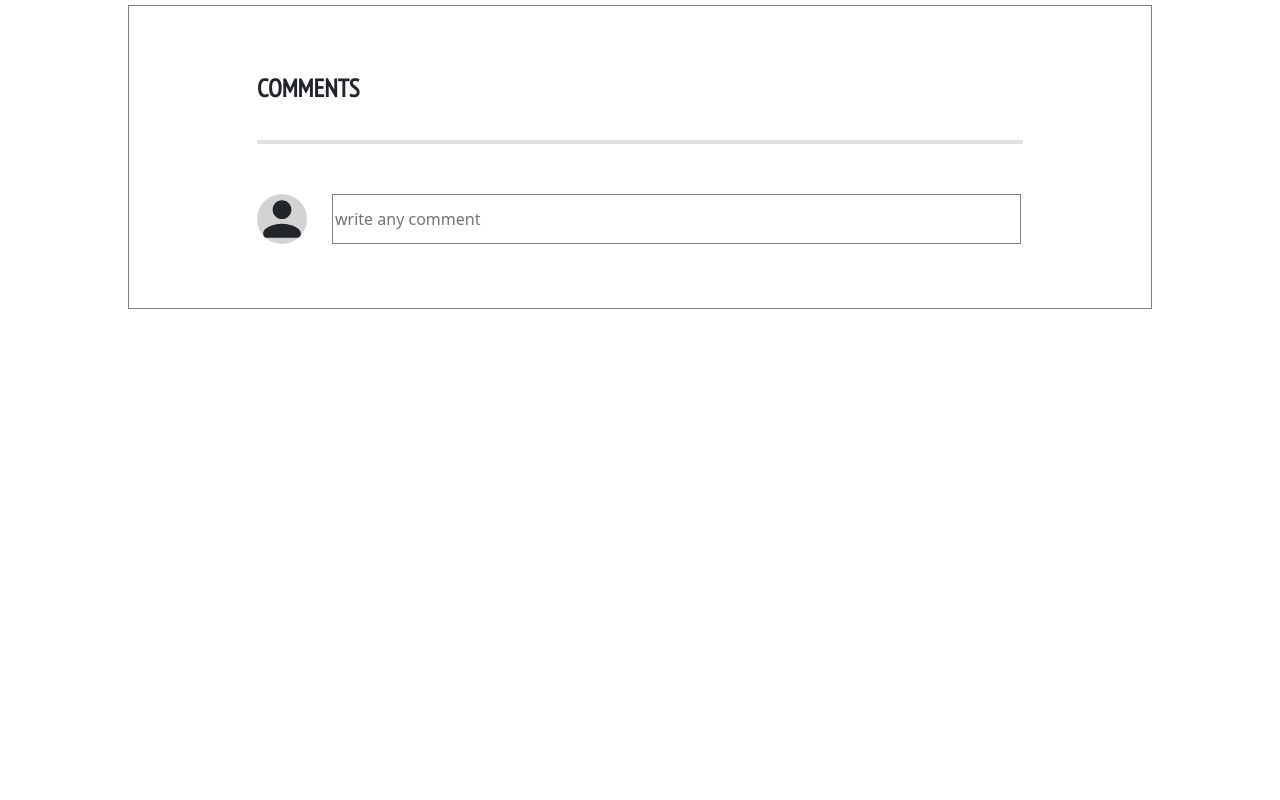
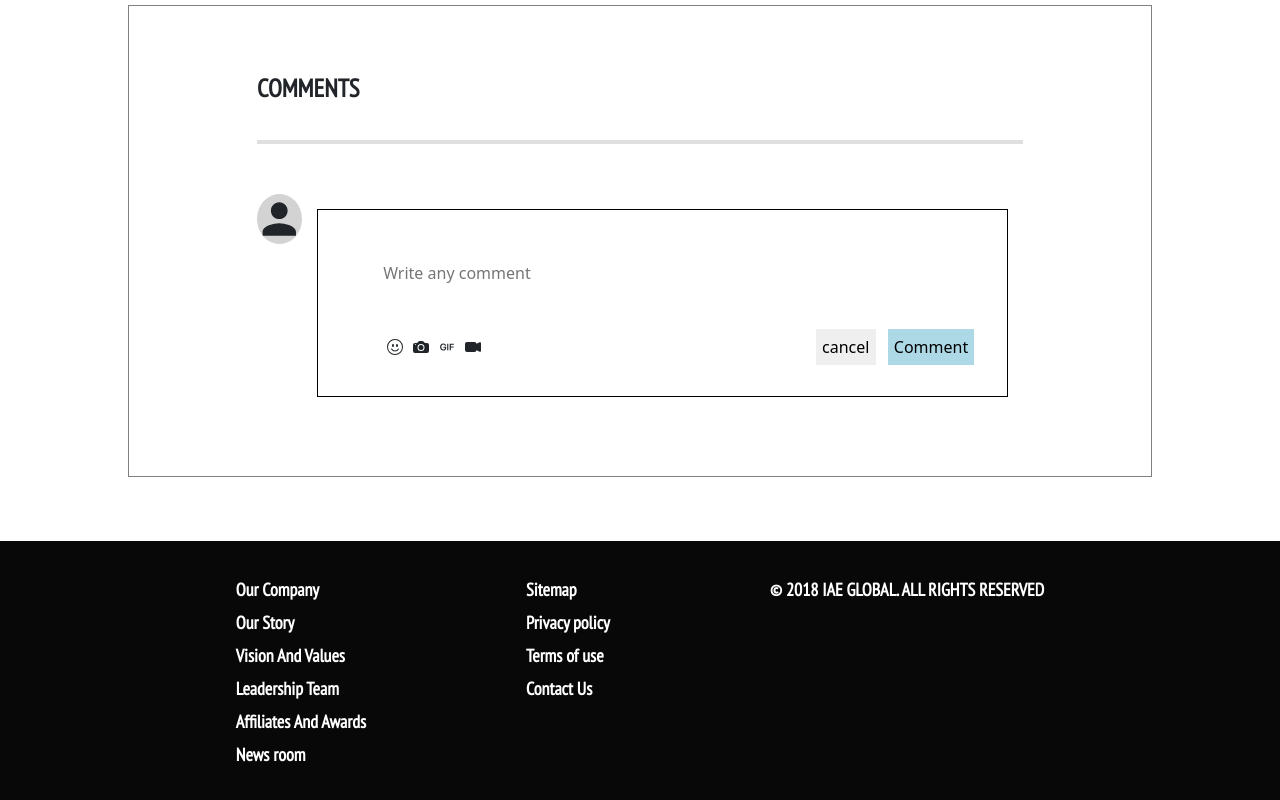
Before and after one commit to 9944098125/alethia_education_frontend, a React (Create React App) app: page /news-room/facts in a window 1280 px wide. Shown: the part 8191-8991 px from the top of the page. Before the commit the page ends 8564 px from the top, so only its background shows below. Built offline with nearby package versions, Linux system fonts and the light colour scheme.

Commit message:
resolved some errors

```diff
--- a/src/App.css
+++ b/src/App.css
@@ -48,3 +48,7 @@
   top: 0;
   left: 0;
 }
+#id:focus,
+#id:active {
+  border: none !important;
+}
--- a/src/Components/NewsRoom/Australia.js
+++ b/src/Components/NewsRoom/Australia.js
@@ -28,15 +28,20 @@ import {
 import Footer from "../Footer/Footer";
 import { HashLink } from "react-router-hash-link";
 import ReactPlayer from "react-player";
+import Comment from "./Comment";
 
 function Australia() {
   useEffect(() => {
     document.title = "Alethia Education - University Of Newcastle";
   }, []);
-  const [comment, setComment] = useState("");
-  const changeComment = (event) => {
-    setComment(event.target.value);
-  };
+  // const [comment, setComment] = useState("");
+  // const [viewFullInput, setViewFullInput] = useState(false);
+  // const changeComment = (event) => {
+  //   setComment(event.target.value);
+  // };
+  // const onClickInputContainer = () => {
+  //   setViewFullInput(!viewFullInput);
+  // };
   return (
     <Fragment>
       <NewsRoomImageContainer id="news">
@@ -301,7 +306,7 @@ function Australia() {
           </UnorderedList>
           <ReactPlayer
             url="https://youtu.be/pGt_oapFdzg"
-            width={{ xs: "200px", md: "300px", lg: "400px" }}
+            width="400"
             // height={{ xs: "170px", md: "1000px", lg: "800px" }}
           />
           <EachText fontSize="18px">
@@ -440,14 +445,15 @@ function Australia() {
           COMMENTS
         </EachText>
         <HorizontalLine mb="50px" />
-        <InputContainer>
+        {/* <InputContainer onClick={onClickInputContainer}>
           <Avatar />
           <InputField
             placeholder="write any comment"
             onChange={changeComment}
             value={comment}
           />
-        </InputContainer>
+        </InputContainer> */}
+        <Comment />
       </NewsContainer>
       <Footer />
     </Fragment>
--- a/src/Components/NewsRoom/Canada.js
+++ b/src/Components/NewsRoom/Canada.js
@@ -26,15 +26,16 @@ import {
 } from "./styledComponents";
 import { HashLink } from "react-router-hash-link";
 import Footer from "../Footer/Footer";
+import Comment from "./Comment";
 
 function Canada() {
   useEffect(() => {
     document.title = "Alethia Education - Top 10 Universities of Canada";
   }, []);
-  const [comment, setComment] = useState("");
-  const changeComment = (event) => {
-    setComment(event.target.value);
-  };
+  // const [comment, setComment] = useState("");
+  // const changeComment = (event) => {
+  //   setComment(event.target.value);
+  // };
   return (
     <Fragment>
       <NewsRoomImageContainer id="news">
@@ -234,14 +235,15 @@ function Canada() {
           COMMENTS
         </EachText>
         <HorizontalLine mb="50px" />
-        <InputContainer>
+        {/* <InputContainer>
           <Avatar />
           <InputField
             placeholder="write any comment"
             onChange={changeComment}
             value={comment}
           />
-        </InputContainer>
+        </InputContainer> */}
+        <Comment />
       </NewsContainer>
       <Footer />
     </Fragment>
--- /dev/null
+++ b/src/Components/NewsRoom/Comment.js
@@ -0,0 +1,56 @@
+import React, { Fragment, useState } from "react";
+import {
+  Avatar,
+  BorderedInput,
+  CommentButton,
+  IconsAndButtonsContainer,
+  IconsContainer,
+  InputContainer,
+  InputField,
+} from "./styledComponents";
+import {
+  BsEmojiSmile,
+  BsCameraFill,
+  BsFillCameraVideoFill,
+} from "react-icons/bs";
+import { AiOutlineGif } from "react-icons/ai";
+
+function Comment() {
+  const [comment, setComment] = useState("");
+  const onChangeComment = (e) => {
+    setComment(e.target.value);
+  };
+  return (
+    <Fragment>
+      <InputContainer>
+        <Avatar></Avatar>
+        <BorderedInput>
+          <InputField
+            id="comment"
+            value={comment}
+            onChange={onChangeComment}
+            placeholder="Write any comment"
+          />
+          <IconsAndButtonsContainer>
+            <IconsContainer>
+              <BsEmojiSmile style={{ marginRight: "10px" }} />
+              <BsCameraFill style={{ marginRight: "10px" }} />
+              <AiOutlineGif style={{ marginRight: "10px" }} />
+              <BsFillCameraVideoFill style={{ marginRight: "10px" }} />
+            </IconsContainer>
+            <IconsContainer>
+              <CommentButton border="none" bg="none">
+                cancel
+              </CommentButton>
+              <CommentButton border="none" bg="lightblue">
+                Comment
+              </CommentButton>
+            </IconsContainer>
+          </IconsAndButtonsContainer>
+        </BorderedInput>
+      </InputContainer>
+    </Fragment>
+  );
+}
+
+export default Comment;
--- a/src/Components/NewsRoom/Education.js
+++ b/src/Components/NewsRoom/Education.js
@@ -26,16 +26,17 @@ import {
 import Footer from "../Footer/Footer";
 import { HashLink } from "react-router-hash-link";
 import ReactPlayer from "react-player";
+import Comment from "./Comment";
 
 function Education() {
   useEffect(() => {
     document.title =
       "Alethia Education - Education, Career and Migration Fair in Sydney";
   }, []);
-  const [comment, setComment] = useState("");
-  const changeComment = (event) => {
-    setComment(event.target.value);
-  };
+  // const [comment, setComment] = useState("");
+  // const changeComment = (event) => {
+  //   setComment(event.target.value);
+  // };
   return (
     <Fragment>
       <NewsRoomImageContainer id="news">
@@ -134,7 +135,7 @@ function Education() {
         {/* <ReactPlayerContainer> */}
         <ReactPlayer
           url="https://youtu.be/k3koOXV4Ojc"
-          width={{ xs: "200px", md: "300px", lg: "400px" }}
+          width="400"
           // height={{ xs: "170px", md: "300px", lg: "400px" }}
         />
         {/* </ReactPlayerContainer> */}
@@ -184,14 +185,15 @@ function Education() {
           COMMENTS
         </EachText>
         <HorizontalLine mb="50px" />
-        <InputContainer>
+        {/* <InputContainer>
           <Avatar />
           <InputField
             placeholder="write any comment"
             onChange={changeComment}
             value={comment}
           />
-        </InputContainer>
+        </InputContainer> */}
+        <Comment />
       </NewsContainer>
       <Footer />
     </Fragment>
--- a/src/Components/NewsRoom/Facts.js
+++ b/src/Components/NewsRoom/Facts.js
@@ -22,15 +22,17 @@ import {
   TextInsideImage,
 } from "./styledComponents";
 import { HashLink } from "react-router-hash-link";
+import Footer from "../Footer/Footer";
+import Comment from "./Comment";
 
 function Facts() {
   useEffect(() => {
     document.title = "Alethia Education - Facts about Australia";
   }, []);
-  const [comment, setComment] = useState("");
-  const changeComment = (event) => {
-    setComment(event.target.value);
-  };
+  // const [comment, setComment] = useState("");
+  // const changeComment = (event) => {
+  //   setComment(event.target.value);
+  // };
   return (
     <Fragment>
       <NewsRoomImageContainer id="news">
@@ -209,15 +211,17 @@ function Facts() {
           COMMENTS
         </EachText>
         <HorizontalLine mb="50px" />
-        <InputContainer>
+        {/* <InputContainer>
           <Avatar />
           <InputField
             placeholder="write any comment"
             onChange={changeComment}
             value={comment}
           />
-        </InputContainer>
+        </InputContainer> */}
+        <Comment />
       </NewsContainer>
+      <Footer />
     </Fragment>
   );
 }
--- a/src/Components/NewsRoom/styledComponents.js
+++ b/src/Components/NewsRoom/styledComponents.js
@@ -157,6 +157,9 @@ export const EachPost = styled.div`
   align-items: center;
   margin-right: 5%;
   padding: 5%;
+  @media screen and (max-width: 425px) {
+    padding: 15%;
+  }
 `;
 export const PostImage = styled.img`
   margin-top: ${(props) => props.mt};
@@ -171,20 +174,40 @@ export const PostImage = styled.img`
     width: 180px;
     margin-left: 25px;
   }
-  @media screen and (max-width: 425px) {
+  @media screen and (max-width: 425px and min-width:375px) {
     height: 100px;
-    width: 280px;
+    width: 320px;
   }
 `;
 export const InputContainer = styled.div`
   display: flex;
-  align-items: center;
+  align-items: flex-start;
 `;
 export const InputField = styled.input`
-  border: 0.5px solid grey;
+  border: none;
   width: 90%;
   height: 50px;
   margin-left: 25px;
+`;
+export const BorderedInput = styled.div`
+  border: 0.5px solid black;
+  padding: 5%;
+  margin: 2%;
+  width: 100%;
+  padding-bottom: 0px;
+  @media screen and (max-width: 425px) {
+    padding: 10%;
+  }
+`;
+export const IconsAndButtonsContainer = styled.div`
+  padding: 5%;
+  display: flex;
+  justify-content: space-between;
+  @media screen and (max-width: 425px) {
+    display: flex;
+    flex-direction: column;
+    align-items: flex-start;
+  }
 `;
 export const Avatar = styled(IoMdPerson)`
   background-color: lightgrey;
@@ -199,4 +222,16 @@ export const UnoList = styled.ul`
 `;
 export const UniversitiesTextContainer = styled.div`
   width: 30%;
+  @media screen and (max-width: 768px) {
+    width: 85%;
+  }
 `;
+export const CommentButton = styled.button`
+  padding: 5%;
+  margin-right: 10%;
+  border: ${(props) => props.border};
+  background-color: ${(props) => props.bg};
+  @media screen and (max-width: 425px) {
+    font-size: 10px;
+  }
+`;
--- a/src/Components/OurOffices/OurOffices.js
+++ b/src/Components/OurOffices/OurOffices.js
@@ -45,10 +45,10 @@ function OurOffices() {
           src="https://www.google.com/maps/embed?pb=!1m16!1m12!1m3!1d57366082.860879295!2d9.624432899999986!3d28.64930210000001!2m3!1f0!2f0!3f0!3m2!1i1024!2i768!4f13.1!2m1!1siae%20GLOBAL%20India%20!5e0!3m2!1sen!2sin!4v1668488872511!5m2!1sen!2sin"
           // width="800"
           // height="600"
+          // allowFullScreen
           style={{ border: "0px" }}
-          allowfullscreen
           loading="lazy"
-          referrerpolicy="no-referrer-when-downgrade"
+          // referrerpolicy="no-referrer-when-downgrade"
         ></iframe>
       </MapContainer>
       <ContactUs />
```
